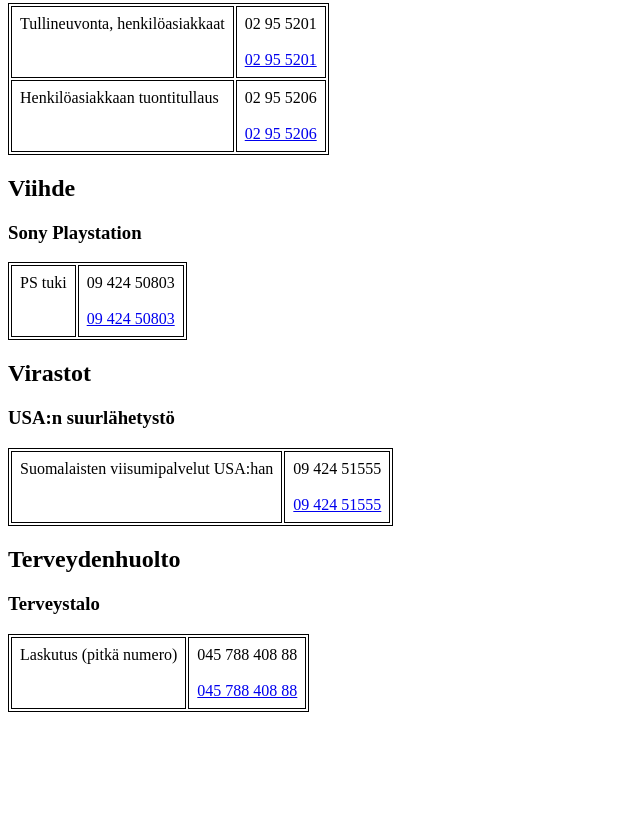
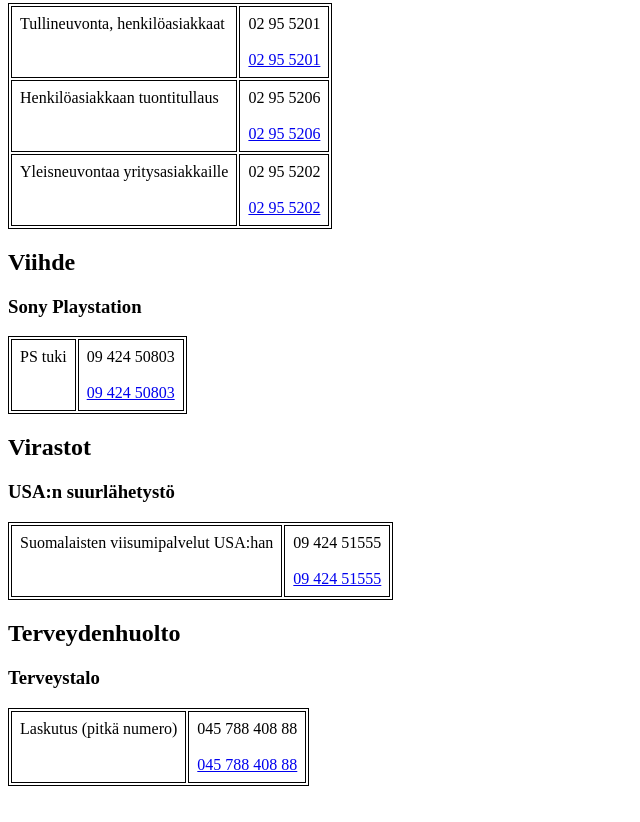
Before and after one commit to usvi/numerot, a plain HTML site: page index.html in a window 1280 px wide. Shown: the part 895-1717 px from the top of the page, without its empty margins (0-640 px from the left). Before the commit the page ends 1687 px from the top, so only its background shows below. Drawn offline with Linux system fonts and the light colour scheme.

Commit message:
Added customs for business customers

```diff
--- a/index.html
+++ b/index.html
@@ -47,6 +47,7 @@ Puuttuuko jotain? Käy tekemässä <a href="https://github.com/usvi/numerot/issu
 <table>
 <tr><td>Tullineuvonta, henkilöasiakkaat</td><td>02 95 5201<br><br><a href="tel:02955201">02 95 5201</a></td></tr>
 <tr><td>Henkilöasiakkaan tuontitullaus</td><td>02 95 5206<br><br><a href="tel:02955206">02 95 5206</a></td></tr>
+<tr><td>Yleisneuvontaa yritysasiakkaille</td><td>02 95 5202<br><br><a href="tel:02955202">02 95 5202</a></td></tr>
 </table>
 
 
```
